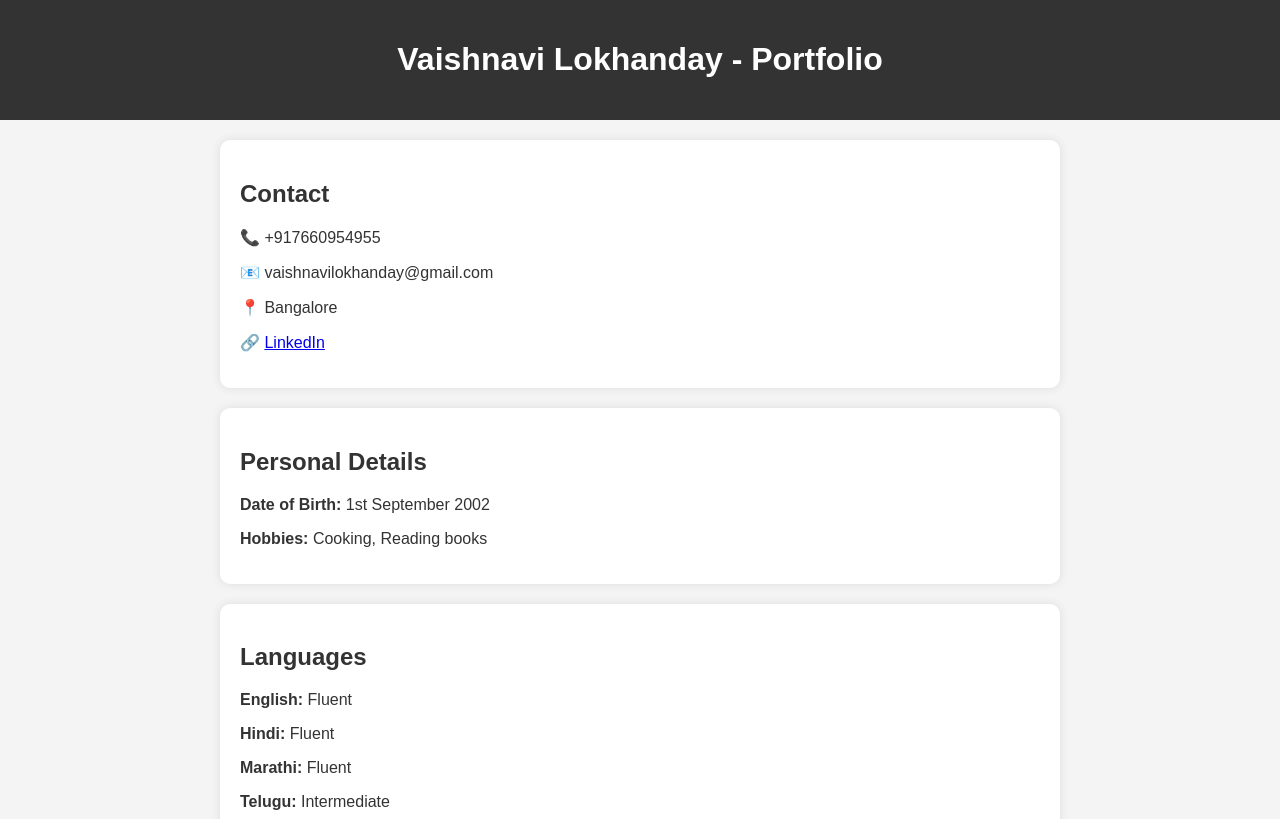
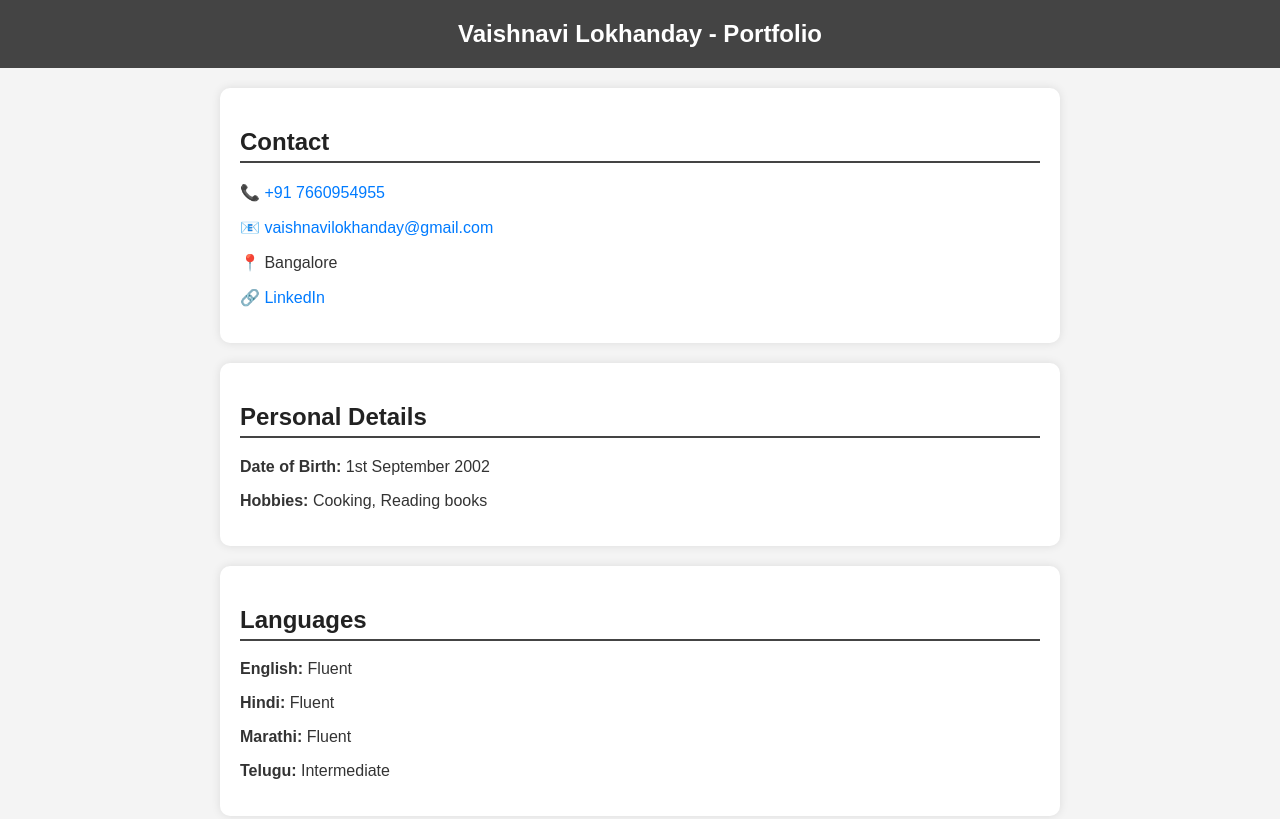
Before and after one commit to vaishnavilokhanday/portfolio, a plain HTML site: page index.html in a window 1280 px wide. Shown: the top 819 px of the page. Drawn offline with Linux system fonts and the light colour scheme.

Commit message:
Update index.html

```diff
--- a/index.html
+++ b/index.html
@@ -13,10 +13,12 @@
             color: #333;
         }
         header {
-            background: #333;
+            background: #444;
             color: white;
             padding: 20px;
             text-align: center;
+            font-size: 24px;
+            font-weight: bold;
         }
         section {
             max-width: 800px;
@@ -27,7 +29,9 @@
             border-radius: 10px;
         }
         h2 {
-            color: #333;
+            color: #222;
+            border-bottom: 2px solid #444;
+            padding-bottom: 5px;
         }
         .skills, .projects, .certifications {
             list-style: none;
@@ -42,20 +46,27 @@
         footer {
             text-align: center;
             padding: 20px;
-            background: #333;
+            background: #444;
             color: white;
             margin-top: 20px;
+        }
+        a {
+            color: #007bff;
+            text-decoration: none;
+        }
+        a:hover {
+            text-decoration: underline;
         }
     </style>
 </head>
 <body>
     <header>
-        <h1>Vaishnavi Lokhanday - Portfolio</h1>
+        Vaishnavi Lokhanday - Portfolio
     </header>
     <section>
         <h2>Contact</h2>
-        <p>📞 +917660954955</p>
-        <p>📧 vaishnavilokhanday@gmail.com</p>
+        <p>📞 <a href="tel:+917660954955">+91 7660954955</a></p>
+        <p>📧 <a href="mailto:vaishnavilokhanday@gmail.com">vaishnavilokhanday@gmail.com</a></p>
         <p>📍 Bangalore</p>
         <p>🔗 <a href="https://www.linkedin.com/in/vaishnavi-lokhanday-7783b32a4" target="_blank">LinkedIn</a></p>
     </section>
```
